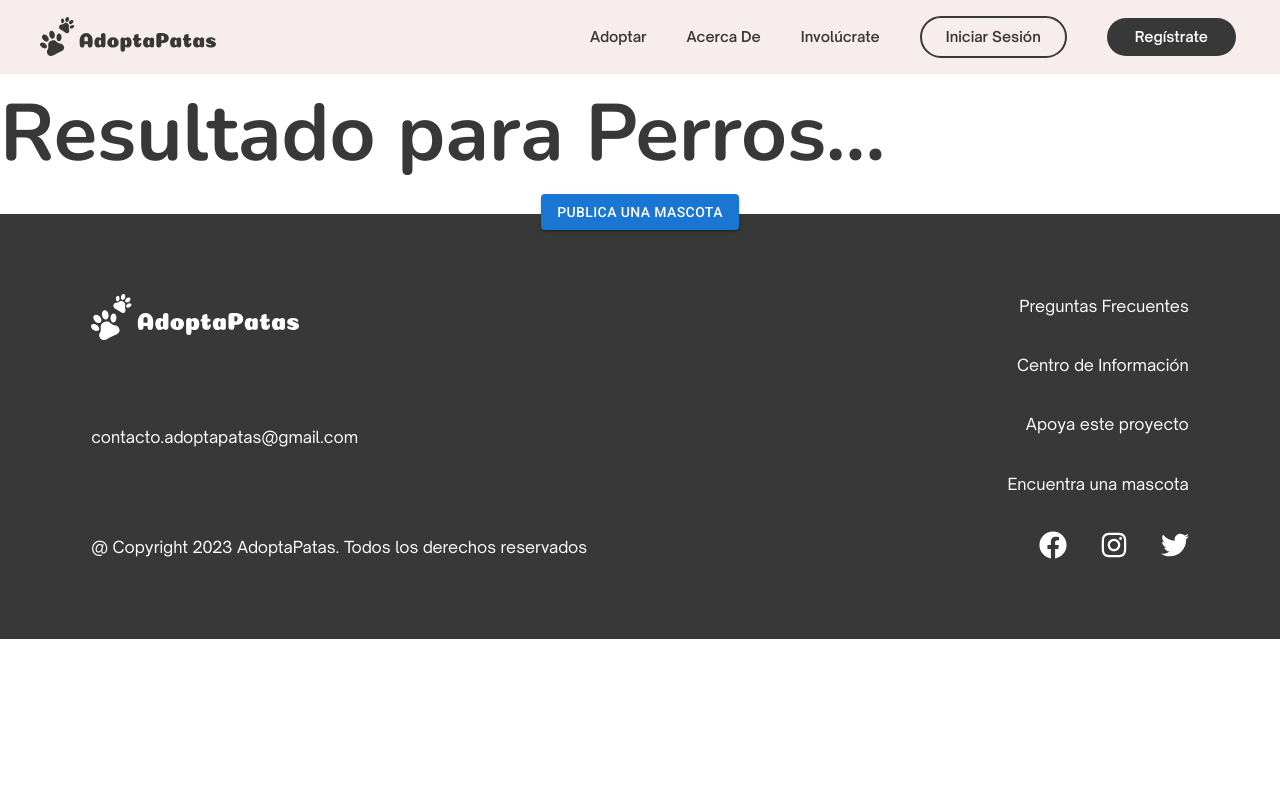
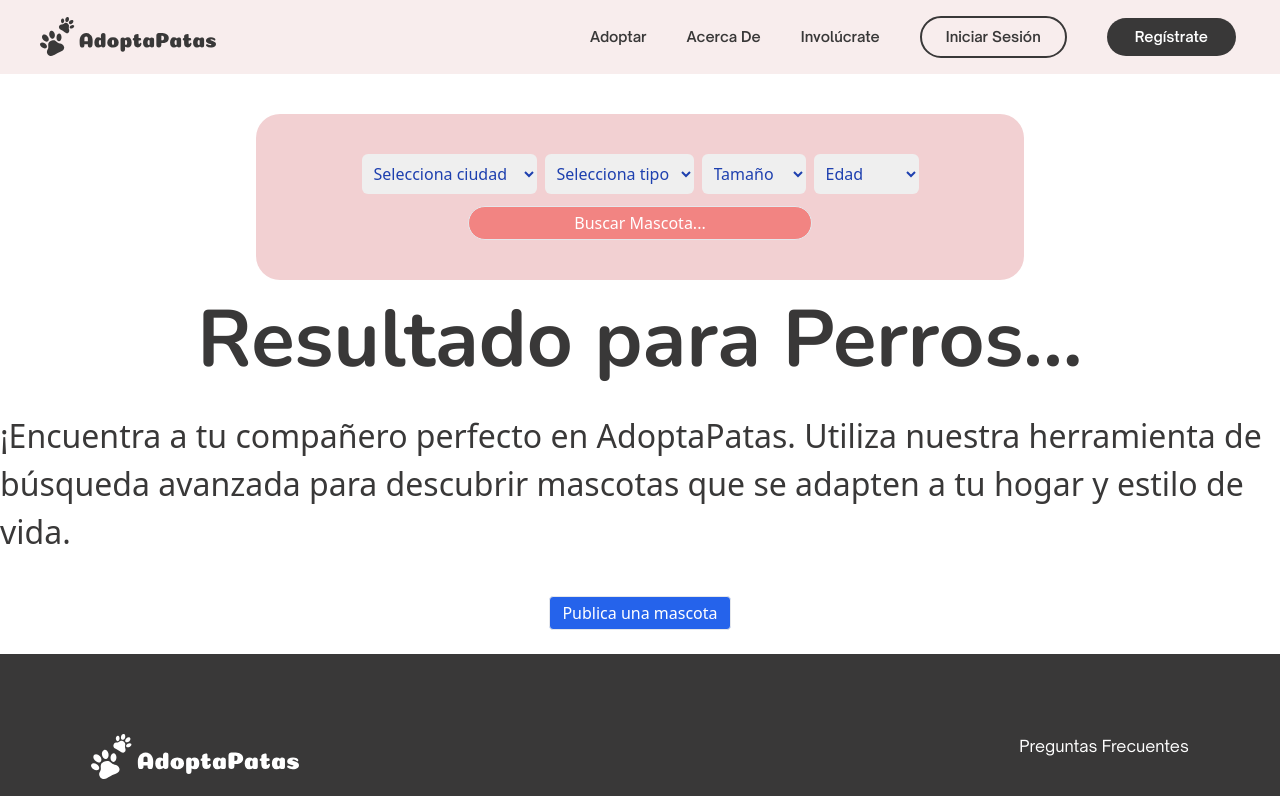
Before and after one commit to Daniel-Iniguez/AdoptaPatas-FrontEnd, a React (Vite) app: page /pet.card in a window 1280 px wide. Shown: the top 796 px of the page. Built offline with nearby package versions, Linux system fonts and the light colour scheme.

Commit message:
Rediseño de la pagina de adoptar

```diff
--- a/package.json
+++ b/package.json
@@ -16,6 +16,7 @@
     "@mui/material": "^5.14.20",
     "@tailwindcss/forms": "^0.5.7",
     "aos": "^3.0.0-beta.6",
+    "express": "^4.18.2",
     "react": "^18.2.0",
     "react-dom": "^18.2.0",
     "react-icons": "^4.12.0",
--- a/src/_search/pages/PetCards.jsx
+++ b/src/_search/pages/PetCards.jsx
@@ -28,8 +28,6 @@ const style = {
 };
 
 export const PetCards = () => {
-
-
   const resultadoPet = (pet) => {
     if (pet == 'gato') {
       return pet = 'Gatos...';
@@ -39,19 +37,12 @@ export const PetCards = () => {
       return pet = 'Perros y gatos'
     }
   }
-
   const [open, setOpen] = useState(false);
   const handleOpen = () => setOpen(true);
   const handleClose = () => setOpen(false);
 
-
-
-  const [arrayDeObjetos, setArrayDeObjetos] = useState(
-    JSON.parse(localStorage.getItem('objetos')) || []
-  );
+  const [arrayDeObjetos, setArrayDeObjetos] = useState(JSON.parse(localStorage.getItem('objetos')) || []);
   const [nuevoObjeto, setNuevoObjeto] = useState({ nombre: '', lugar: '', edad: '', tamaño: '', raza: '', imagen: '' });
-
-
 
   const handleChange = (e) => {
     const { name, value } = e.target;
@@ -78,18 +69,88 @@ export const PetCards = () => {
     setNuevoObjeto({ nombre: '', lugar: '', edad: '', tamaño: '', raza: '', imagen: '' });
   }
 
-  // Guardar en localStorage cuando arrayDeObjetos cambia
   useEffect(() => {
     localStorage.setItem('objetos', JSON.stringify(arrayDeObjetos));
   }, [arrayDeObjetos]);
 
-
   return (
 
     <>
-      <h1 className='mainText text-main-text-color text-[5rem]'>Resultado para {resultadoPet('dog')} </h1>
-      <div className="flex justify-center">
-        <Button variant="contained" onClick={handleOpen}>Publica una mascota</Button>
+      <form className='text-center max-w-[60%] mx-auto mt-10 bg-secondary-bg-color p-10 rounded-3xl'>
+        <div className="form-floating mb-3  max-w-[100%]">
+          <select className="rounded-md p-2 form-select" aria-label="Default select example" name='lugar' value={nuevoObjeto.lugar} onChange={handleChange}>
+            <option selected="">Selecciona ciudad</option>
+            <option value="Aguascalientes">Aguascalientes</option>
+            <option value="Baja California">Baja California</option>
+            <option value="Baja California Sur">Baja California Sur</option>
+            <option value="Campeche">Campeche</option>
+            <option value="Chiapas">Chiapas</option>
+            <option value="Chihuahua">Chihuahua</option>
+            <option value="Coahuila">Coahuila</option>
+            <option value="Colima">Colima</option>
+            <option value="Durango">Durango</option>
+            <option value="Guanajuato">Guanajuato</option>
+            <option value="Guerrero">Guerrero</option>
+            <option value="Hidalgo">Hidalgo</option>
+            <option value="Jalisco">Jalisco</option>
+            <option value="Estado de México">Estado de México</option>
+            <option value="Michoacán">Michoacán</option>
+            <option value="Morelos">Morelos</option>
+            <option value="Nayarit">Nayarit</option>
+            <option value="Nuevo León">Nuevo León</option>
+            <option value="Oaxaca">Oaxaca</option>
+            <option value="Puebla">Puebla</option>
+            <option value="Querétaro">Querétaro</option>
+            <option value="Quintana Roo">Quintana Roo</option>
+            <option value="San Luis Potosí">San Luis Potosí</option>
+            <option value="Sinaloa">Sinaloa</option>
+            <option value="Sonora">Sonora</option>
+            <option value="Tabasco">Tabasco</option>
+            <option value="Tamaulipas">Tamaulipas</option>
+            <option value="Tlaxcala">Tlaxcala</option>
+            <option value="Veracruz">Veracruz</option>
+            <option value="Yucatán">Yucatán</option>
+            <option value="Zacatecas">Zacatecas</option>
+          </select>
+          <select className="border-black rounded-md p-2 mx-2 form-select" aria-label="Default select example" name="edad" value={nuevoObjeto.edad} onChange={handleChange}>
+            <option selected>Selecciona tipo</option>
+            <option value="Perro">Perro</option>
+            <option value="Gato">Gato</option>
+          </select>
+          <select className="rounded-md p-2 mr-2 form-select" aria-label="Default select example" name="tamaño" value={nuevoObjeto.tamaño} onChange={handleChange}>
+            <option selected>Tamaño</option>
+            <option value="Pequeño">Pequeño</option>
+            <option value="Mediano">Mediano</option>
+            <option value="Grande">Grande</option>
+          </select>
+          <select className="rounded-md p-2 form-select" aria-label="Default select example" name="edad" value={nuevoObjeto.edad} onChange={handleChange}>
+            <option selected>Edad</option>
+            <option value="Cachorro">Cachorro</option>
+            <option value="Joven">Joven</option>
+            <option value="Adulto">Adulto</option>
+            <option value="Viejito">Viejito</option>
+          </select>
+
+        </div>
+        <div>
+          <button
+            type="submit"
+            className="min-w-[50%] inline-block align-middle text-center select-none border font-normal whitespace-no-wrap  py-1 px-3 leading-normal no-underline bg-pink text-white hover:bg-blue-600 rounded-full"
+          >
+            Buscar Mascota...
+          </button>
+        </div>
+      </form>
+
+      <h1 className='mainText text-main-text-color text-[5rem] flex justify-center'>Resultado para {resultadoPet('dog')} </h1>
+
+      <p className=' text-main-text-color text-[2rem] flex justify-center my-3'>¡Encuentra a tu compañero perfecto en AdoptaPatas.
+        Utiliza nuestra herramienta de búsqueda avanzada para descubrir mascotas que se
+        adapten a tu hogar y estilo de vida. </p>
+
+      <div className="flex justify-center my-10">
+        <button type="submit" className="inline-block align-middle text-center select-none border font-normal whitespace-no-wrap rounded py-1 px-3 leading-normal no-underline bg-blue-600 text-white hover:bg-blue-600" onClick={handleOpen} >Publica una mascota</button>
+
         <Modal
           open={open}
           onClose={handleClose}
@@ -112,16 +173,13 @@ export const PetCards = () => {
                 />
               </div>
               <div className="mb-3">
-                <label htmlFor="edad" className="form-label">
-                  Edad
-                </label>
-                <input
-                  type="number"
-                  className="block appearance-none w-full py-1 px-2 mb-1 text-base leading-normal bg-white text-gray-800 border border-gray-200 rounded"
-                  name="edad"
-                  value={nuevoObjeto.edad}
-                  onChange={handleChange}
-                />
+                <select className="form-select" aria-label="Default select example" name="edad" value={nuevoObjeto.edad} onChange={handleChange}>
+                  <option selected>Edad</option>
+                  <option value="Cachorro">Cachorro</option>
+                  <option value="Joven">Joven</option>
+                  <option value="Adulto">Adulto</option>
+                  <option value="Viejito">Viejito</option>
+                </select>
               </div>
               <div className="mb-3">
                 <label htmlFor="raza" className="form-label">
@@ -202,32 +260,35 @@ export const PetCards = () => {
         </Modal>
       </div>
       <Grid container spacing={2} >
-      {arrayDeObjetos.map((objeto, index) => (
-          <Grid item xs={6} lg={4} >
-            <Card sx={{ maxWidth: 345 }} key={index}>
-              <CardActionArea >
+        {arrayDeObjetos.map((objeto, index) => (
+          <Grid item xs={12} lg={4} md={6} key={index} display="flex" justifyContent="center" alignItems="center" >
+            <Card sx={{
+              maxWidth: 400, minWidth: 500,
+              '&:hover': { minWidth: 510, filter: 'drop-shadow(0 0 5px rgb(255, 0, 212))' },
+            }} >
+              <CardActionArea  >
                 <CardMedia
+                  sx={{ maxHeight: 400, minHeight: 400, maxWidth: "100%", }}
                   component="img"
-                  height="140"
                   image={objeto.imagen}
                   alt="green iguana"
                 />
                 <CardContent >
-                  <Typography variant="h4" fontFamily={'Nunito Bold'}>{objeto.nombre}</Typography>
-                  <Typography color='#F2D0D2' variant="h6" gutterBottom fontFamily={'Nunito Bold'}>
+                  <Typography variant="h4" fontFamily={'Nunito Bold'}>{objeto.nombre}:</Typography>
+                  <Typography color='#F28482' variant="h6" gutterBottom fontFamily={'Nunito Bold'}>
                     {objeto.lugar}
                   </Typography>
-                  <p>Edad: {objeto.edad}</p>
-                  <p >Tamaño: {objeto.tamaño}</p>
-                  <p >Raza: {objeto.raza}</p>
+                  <p><b>Edad:</b> {objeto.edad}</p>
+                  <p ><b>Tamaño:</b> {objeto.tamaño}</p>
+                  <p className='inline'><b>Raza:</b> {objeto.raza}</p>
                 </CardContent>
-              </CardActionArea>
-              <CardActions style={{ justifyContent: 'flex-end' }}>
-                <Button variant="contained">Adoptar</Button>
+              </CardActionArea >
+              <CardActions style={{ justifyContent: 'flex-end' }} >
+                <Button variant="contained" color="secondary">Adoptame...</Button>
               </CardActions>
             </Card>
           </Grid>
-      ))}
+        ))}
       </Grid>
     </>
   )
--- a/src/_search/pages/pet-cards.css
+++ b/src/_search/pages/pet-cards.css
@@ -6,5 +6,8 @@
 
 .name{
     font-family: 'Nunito Bold';
+}
 
+.text-2{
+    font-family: 'Open Sans Semi';
 }
--- a/tailwind.config.js
+++ b/tailwind.config.js
@@ -16,7 +16,8 @@ export default {
         "text-color": "#656464",
         "first-section-color": "F3F3F3",
         "dark-pink": "#d9a1a4",
-        "hover-pink": "#e5bcbc"
+        "hover-pink": "#e5bcbc",
+        "pink": "#F28482"
       }
     },
   },
```
Also changed, not shown: 1 other file (tests, documents, lock files or other folders).
